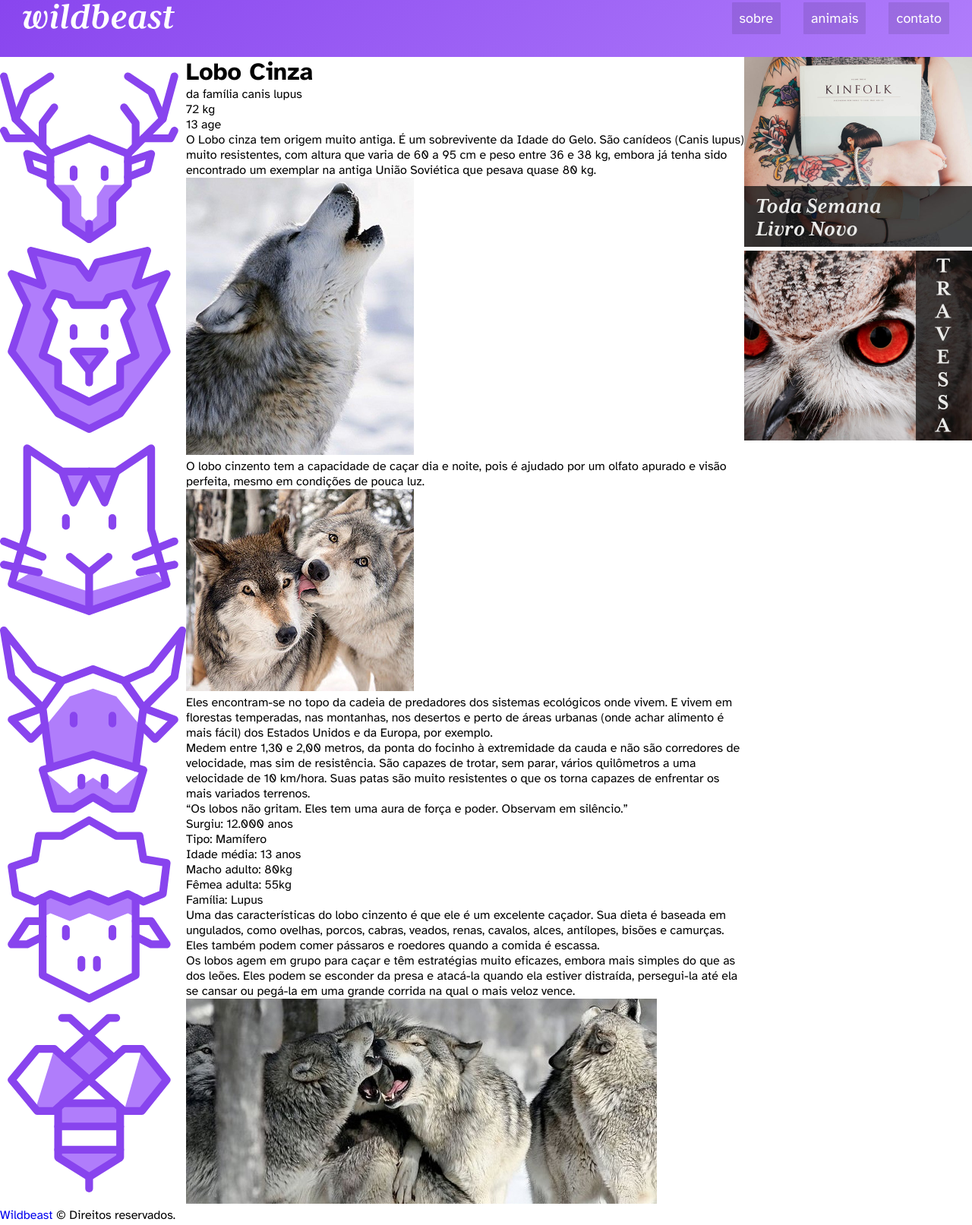
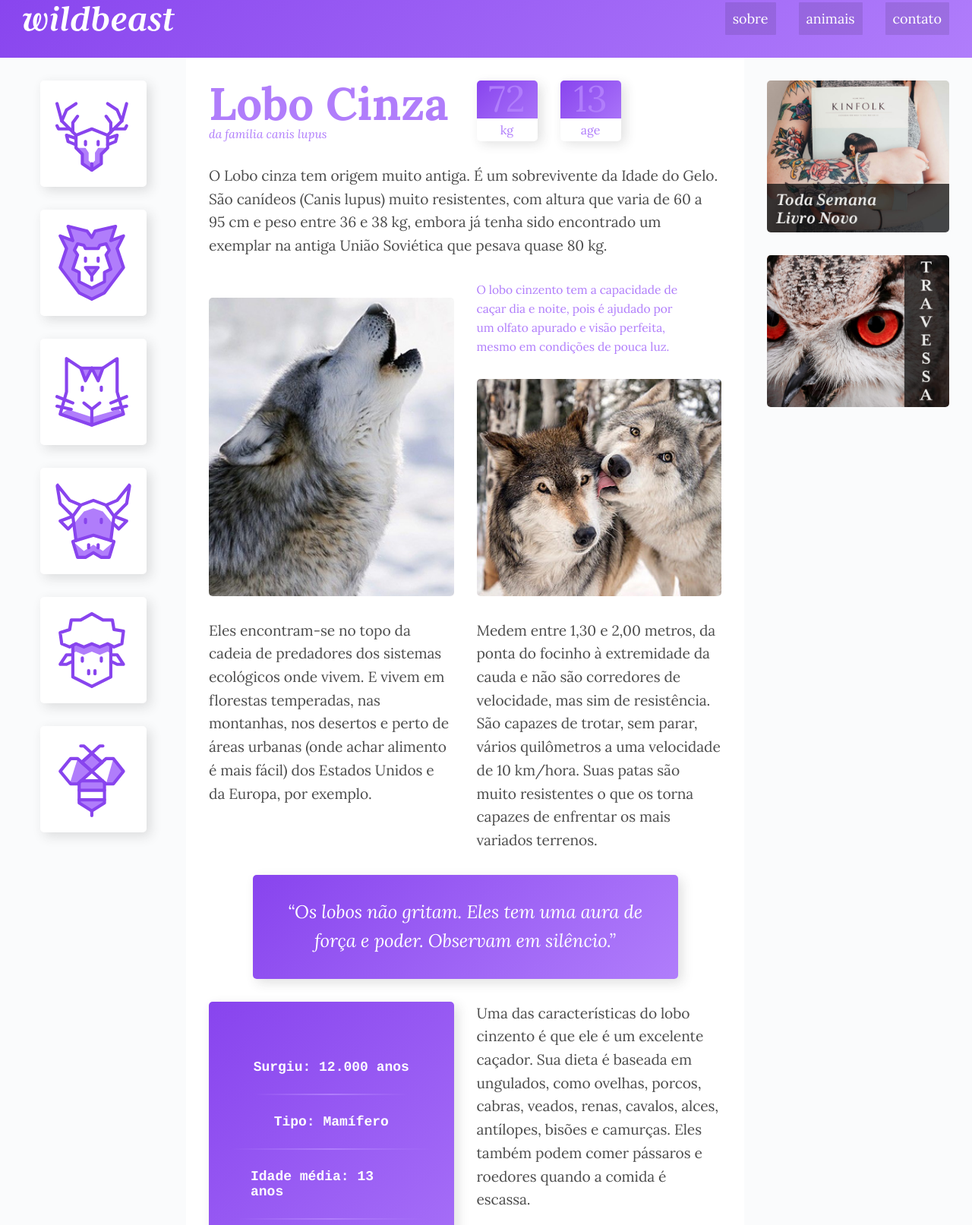
Before and after one commit to izadoramatias/Wildbeast, a plain HTML site: page index.html in a window 1280 px wide. Shown: the part 27-1640 px from the top of the page at 76% size. Drawn offline with Linux system fonts and the light colour scheme.

Commit message:
last commit

```diff
--- a/index.html
+++ b/index.html
@@ -10,7 +10,7 @@
     <!-- FONTS -->
     <link rel="preconnect" href="https://fonts.googleapis.com">
     <link rel="preconnect" href="https://fonts.gstatic.com" crossorigin>
-    <link href="https://fonts.googleapis.com/css2?family=Atkinson+Hyperlegible:ital,wght@0,400;0,700;1,400&display=swap" rel="stylesheet">
+    <link href="https://fonts.googleapis.com/css2?family=Lora:ital,wght@0,400;0,700;1,400&display=swap" rel="stylesheet">
 
     <!-- STYLES -->
     <link rel="stylesheet" href="style.css">
@@ -89,20 +89,20 @@
                 </div>
             </div>
 
-            <p>
+            <p class="col-wide">
                 O Lobo cinza tem origem muito antiga. É um sobrevivente da Idade do Gelo.
                 São canídeos (Canis lupus) muito resistentes, com altura que varia de 60 a 95 cm e peso entre 36 e 38
                 kg, embora já tenha sido encontrado um exemplar na antiga União Soviética que pesava quase 80 kg.
             </p>
 
-            <img src="assets/wolf1.jpg" alt="Lobo 1">
+            <img class="imagem-1" src="assets/wolf1.jpg" alt="Lobo 1">
 
-            <p>
+            <p class="destaque">
                 O lobo cinzento tem a capacidade de caçar dia e noite, pois é ajudado por um olfato apurado e visão
                 perfeita, mesmo em condições de pouca luz.
             </p>
 
-            <img src="assets/wolf2.jpg" alt="Lobo 2">
+            <img class="imagem-2" src="assets/wolf2.jpg" alt="Lobo 2">
 
             <p>
                 Eles encontram-se no topo da cadeia de predadores dos sistemas ecológicos onde vivem. E vivem em
@@ -117,13 +117,13 @@
                 variados terrenos.
             </p>
 
-            <blockquote class="citacao">
+            <blockquote class="citacao col-wide">
                 <p>
                     “Os lobos não gritam. Eles tem uma aura de força e poder. Observam em silêncio.”
                 </p>
             </blockquote>
 
-            <ul class="atribuos">
+            <ul class="atributos">
                 <li>Surgiu: 12.000 anos</li>
                 <li>Tipo: Mamífero</li>
                 <li>Idade média: 13 anos</li>
@@ -148,12 +148,12 @@
                 </p>
             </div>
 
-            <img src="assets/wolf3.jpg" alt="Lobo 3">
+            <img class="col-wide" src="assets/wolf3.jpg" alt="Lobo 3">
 
         </main>
 
         <!-- ANÚNCIOS -->
-        <aside class="anuncios">
+         <aside class="anuncios">
             <div class="anuncio-item">
                 <img src="assets/anuncio-1.jpg" alt="Anúncio 1">
             </div>
@@ -165,8 +165,11 @@
 
         <!-- RODAPÉ -->
         <footer class="footer">
-            <a href="#logo">Wildbeast</a>
-            © Direitos reservados.
+            <p>
+                <a href="#logo">Wildbeast</a>
+                © Direitos reservados.
+            </p>
+
         </footer>
 
     </div>
--- a/style.css
+++ b/style.css
@@ -5,7 +5,7 @@ body, p, h1, ul, li, blockquote{
 }
 
 body{
-    font-family: 'Atkinson Hyperlegible', sans-serif;
+    font-family: 'Lora', serif;
 }
 
 li{
@@ -17,7 +17,9 @@ a{
 }
 
 img{
-    max-width: 100%;
+    width: 100%;
+    display: block;
+    border-radius: 5px;
 }
 
 /* GRID GERAL */
@@ -29,6 +31,29 @@ img{
         "sidenav content anuncios"
         "footer footer footer"
     ;
+}
+
+@media (max-width: 1200px){
+    .estrutura{
+        grid-template-areas:    'header header header'
+            'sidenav content content'
+            'sidenav anuncios anuncios'
+            'footer footer footer'
+        ;
+    }
+}
+
+@media (max-width: 760px){
+    .estrutura{
+        grid-template-columns: 100%;
+        grid-template-areas:
+            'header'
+            'sidenav'
+            'content'
+            'anuncios'
+            'footer'
+        ;
+    }
 }
 
 /* HEADER */
@@ -68,18 +93,270 @@ img{
     margin-left: 30px;
 }
 
+@media (max-width: 760px){
+    .header{
+        grid-template-columns: auto;
+    }
+
+    .logo{
+        margin-bottom: 20px;
+    }
+    .header nav a{
+        font-size: 1em
+    }
+    .header li + li{
+        margin-left: 10px;
+    }
+}
+
+/* SIDENAV */
 .sidenav{
     grid-area: sidenav;
+    background: #fafbfc;
+    padding: 30px;
 }
 
+.sidenav li a{
+    display: block;
+    min-width: 60px;
+    max-width: 100px;
+    margin: 0 auto 30px auto;
+    background: white;
+    padding: 20px;
+    border-radius: 5px;
+    box-shadow: 5px 5px 15px 0px rgba(44, 44, 44, 0.15);
+    transition: ease-in .2s;
+}
+
+.sidenav li{
+    transition: ease-in .2s;
+}
+
+.sidenav li:hover{
+    transform: translateY(-4px);
+}
+
+.sidenav li a:hover{
+    background: #b07dfb;
+}
+
+@keyframes seta{
+    from {
+        right: 30px;
+    }
+    to {
+        right: 20px;
+    }
+}
+
+@media (max-width: 760px){
+    .sidenav{
+        position: relative;
+        overflow: auto;
+        -webkit-overflow-scrolling: touch;
+        -ms-overflow-style: -ms-autohiding-scrollbar;
+    }
+
+    .sidenav::after{
+        content: '🠚';
+        position: absolute;
+        top: 5px;
+        right: 30px;
+        color: rgba(0, 0, 0, .4);
+        animation: seta .5s ease-in 0s infinite alternate;
+    }
+
+    .sidenav ul{
+        display: flex;
+    }
+
+    .sidenav li{
+        flex: 1 0 60px;
+    }
+
+    .sidenav{
+        padding: 0 30px;
+    }
+
+    .sidenav li a{
+        margin: 30px 30px 30px 0;
+    }
+
+}
+
+/* CONTEÚDO */
 .content{
     grid-area: content;
+    max-width: 900px;
+    margin: 0 auto;
+    padding: 30px;
+    display: grid;
+    grid-template-columns: 1fr 1fr;
+    grid-gap: 30px
+}
+
+@media (max-width: 600px){
+    .content{
+        grid-template-columns: auto;
+    }
+}
+
+.col-wide{
+    grid-column: 1 / -1;
+    margin: 0 auto;
+}
+
+.imagem-1{
+    grid-row: span 2;
+    align-self: end;
+}
+
+.item-2{
+    align-self: end;
+}
+
+/* ESTILOS DO CONTENT */
+p{
+    font-size: 1.2em;
+    line-height: 1.6;
+    letter-spacing: -0.005em;
+    color: rgba(0,0,0,.7);
+}
+
+.informacoes{
+    display: grid;
+    grid-gap: 30px;
+    grid-row: span 2;
+}
+
+.titulo{
+    color: #b07dfb;
+}
+
+.titulo h1{
+    font-size: 3.75em;
+    line-height: 1;
+    font-weight: 700;
+}
+
+.titulo span{
+    font-size: 0.975em;
+    font-style: italic;
+}
+
+/* CARACTERÍSTICAS */
+.caracteristicas{
+    display: flex;
+    align-items: flex-start;
+}
+
+.caracteristicas > div{
+    width: 80px;
+    text-align: center;
+    background: linear-gradient(135deg, #8844ee, #b07dfb);
+    box-shadow: 5px 5px 15px 0px rgba(44, 44, 44, 0.15);
+    border-radius: 5px;
+    position: relative;
+}
+
+.caracteristicas span{
+    display: block;
+    color: #b07dfb;
+}
+
+.caracteristicas > div:first-child{
+    margin-right: 30px;
+}
+
+.numero{
+    font-size: 3em;
+    line-height: 1;
+    margin: 10 auto;
+}
+
+.rotulo{
+    background: white;
+    border-radius: 0 0 5px 5px;
+    padding: 5px 0;
+    position: relative;
+    top: 2px;
+
+}
+
+/* DESTAQUE */
+.destaque{
+    font-size: 0.975em;
+    color: #b07dfb;
+    max-width: 18em;
+}
+
+.citacao, .atributos{
+    padding: 30px;
+    border-radius: 5px;
+    box-shadow: 5px 5px 15px 0px rgba(44, 44, 44, 0.15);
+    background: linear-gradient(135deg, #8844ee, #b07dfb);
+}
+
+.atributos{
+    display: flex;
+    flex-direction: column;
+    max-height: 100%;
+    justify-content: center;
+    grid-row: span 2;
+}
+
+.citacao p{
+    font-size: 1.5em;
+    font-style: italic;
+    text-align: center;
+    color: white;
+    max-width: 500px;
+    margin: 0 auto;
+}
+
+.atributos li{
+    color: white;
+    font-family: Courier, monospace;
+    font-size: 1.125em;
+    font-weight: 700;
+    padding: 25px;
+    align-self: center;
+}
+
+.atributos li + li{
+    border-top: 2px solid transparent;
+    border-image: linear-gradient(90deg, transparent, #b07dfb, transparent);
+    border-image-slice: 1;
+
 }
 
 .anuncios{
     grid-area: anuncios;
+    background: #fafbfc;
+    display: grid;
+    align-content: start;
+    padding: 30px;
+    grid-gap: 30px;
+    grid-template-columns: repeat(auto-fit, minmax(150px, 1fr));
 }
 
 .footer{
     grid-area: footer;
+    background: linear-gradient(135deg, #8844ee, #b07dfb);
 }
+
+.footer p{
+    color: white;
+    text-align: center;
+    font-size: 1.25rem;
+    padding: 30px;
+}
+
+.footer p a{
+    padding: 10px;
+    transition: ease-in-out .2s;
+}
+
+.footer p a:hover{
+    filter: brightness(0.6);
+}
```
